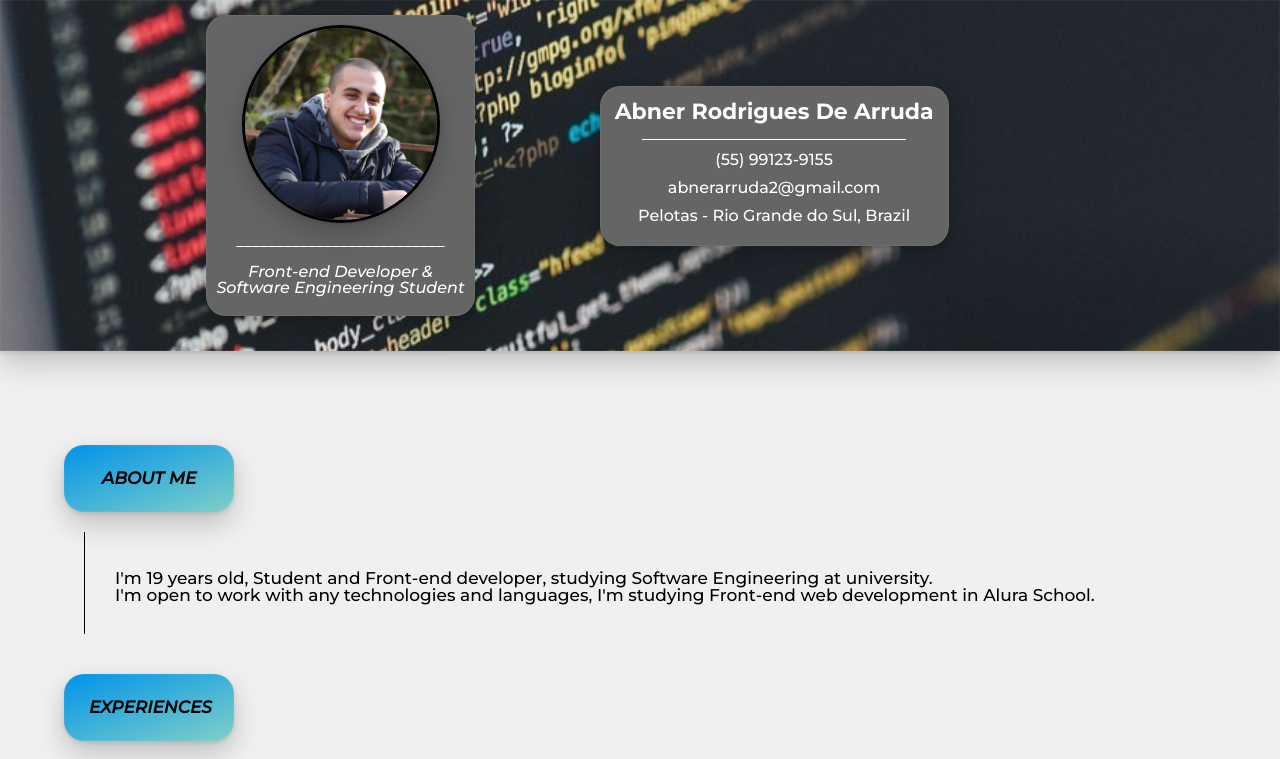
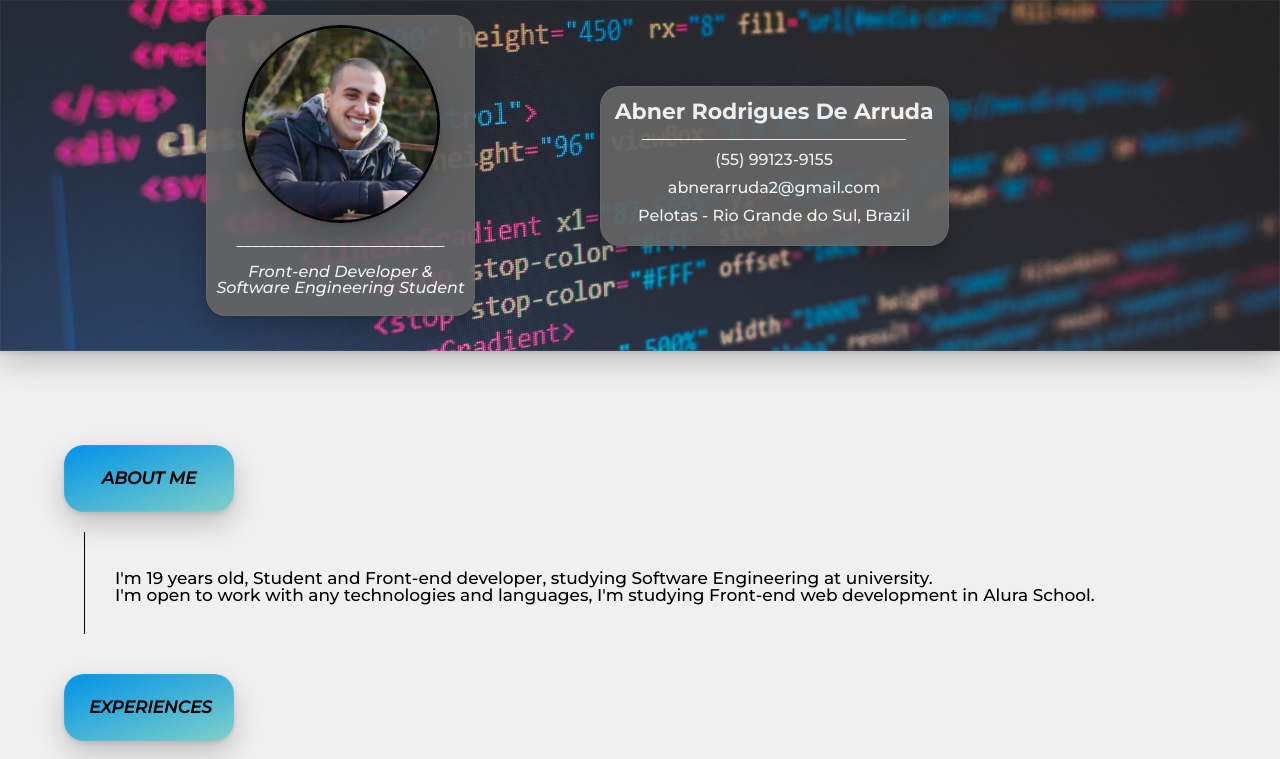
Before and after one commit to ArrudaAbner/Curriculo-Web, a plain HTML site: page index.html in a window 1280 px wide. Shown: the top 759 px of the page. Drawn offline with Linux system fonts and the light colour scheme.

Commit message:
v2.6.1
New background-image and opacity in containers

```diff
--- a/css/header.css
+++ b/css/header.css
@@ -1,6 +1,6 @@
 .header__container {
     align-items: center;
-    background-image: url(../imgs/background.jfif);
+    background-image: url(../imgs/background.jpg);
     background-repeat: no-repeat;
     background-position: center;
     background-size: cover;
@@ -23,6 +23,7 @@
     flex-direction: column;
     margin-top: 15px;
     margin-bottom: 10px;
+    opacity : 0.92;
     padding: 10px;
 }
 
@@ -40,6 +41,7 @@
     box-shadow: rgba(0, 0, 0, 0.2) 0px 12px 28px 0px, rgba(0, 0, 0, 0.1) 0px 2px 4px 0px, rgba(255, 255, 255, 0.05) 0px 0px 0px 1px inset;
     border-radius: 20px;
     color: #ffffff;
+    opacity : 0.92;
     padding: 12px;
     text-align: center;
 }
```
Also changed, not shown: imgs/background.jfif (deleted), imgs/background.jpg (added).
